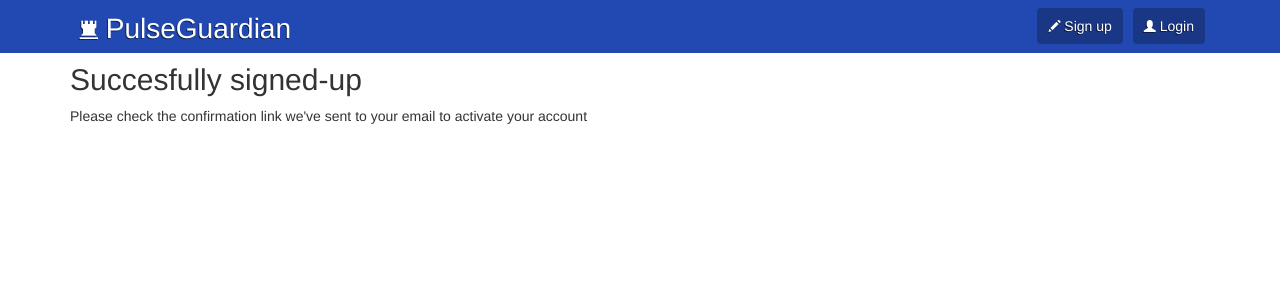
After one commit to mozilla-services/pulseguardian, a Flask app: template web/templates/confirm.html in a window 1280 px wide. The commit adds this page. Shown: the top 300 px of the page. Run offline with Flask 2, Linux system fonts and the light colour scheme; the template is opened without the code that fills it, so the values that code supplies are empty; parts of the project's set-up code (start-up, migrations or seed data) failed here and were passed over; some libraries are stand-ins or nearby versions.

Commit message:
Adde signup logic + error reporting on the web UI

```diff
--- a/web/app.py
+++ b/web/app.py
@@ -48,6 +48,10 @@ def load_user():
     if session.get('logged_in'):
         g.user = User.query.filter(User.email == session['logged_in']).first()
 
+@app.teardown_appcontext
+def shutdown_session(exception=None):
+    db_session.remove()
+
 # Views
 
 @app.route("/")
@@ -58,29 +62,35 @@ def index():
 
 @app.route("/signup", methods=['POST'])
 def signup():
-    return render_template('signup.html')
+    email, username, password = request.form['email'], request.form['username'], request.form['password']
+    if User.query.filter(User.email == email).first():
+        return render_template('index.html', signup_error="A user with the same email already exists")
+
+    if User.query.filter(User.username == username).first():
+        return render_template('index.html', signup_error="A user with the same username already exists")
+
+    user = User.new_user(email=email, username=username, password=password)
+    db_session.add(user)
+    db_session.commit()
+
+    # Send email here
+    return render_template('confirm.html')
 
 @app.route("/login", methods=['POST'])
 def login():
-    print 'ok', request.form
     email, password = request.form['email'], request.form['password']
-    print 'got params'
     user = User.query.filter(User.email == email).first()
-    print user
     if user and user.valid_password(password):
         session['logged_in'] = email
         return redirect('/')
     else:
-        return redirect('/')
+        return render_template('index.html', login_error="User doesn't exist or incorrect password")
 
 @app.route("/logout", methods=['GET'])
 def logout():
     del session['logged_in']
     return redirect('/')
 
-@app.teardown_appcontext
-def shutdown_session(exception=None):
-    db_session.remove()
 
 if __name__ == "__main__":
     app.run(debug=True)
--- a/web/templates/base.html
+++ b/web/templates/base.html
@@ -19,8 +19,11 @@
 
         {% include 'header.html' %}
 
-        {% block body %}
-        {% endblock %}
+
+        <div class="container">
+            {% block body %}
+            {% endblock %}
+        </div>
 
 
         <!-- JS files -->
--- /dev/null
+++ b/web/templates/confirm.html
@@ -0,0 +1,14 @@
+{% extends 'base.html' %}
+
+
+{% block body %}
+
+<h2>
+    Succesfully signed-up
+</h2>
+
+<p>
+    Please check the confirmation link we've sent to your email to activate your account
+</p>
+
+{% endblock %}
--- a/web/templates/header.html
+++ b/web/templates/header.html
@@ -1,4 +1,6 @@
 <div class="header">
+
+    <div class="container">
         <a href="/">
             <h1 class="sitename"><span class="glyphicon glyphicon-tower icon"></span> PulseGuardian</h1>
         </a>
@@ -22,3 +24,5 @@
             </span>
         {% endif %}
     </div>
+
+</div>
```
Also changed, not shown: web/templates/index.html (+16 -8 lines). Lines whose indentation alone changed are shown as unchanged.
